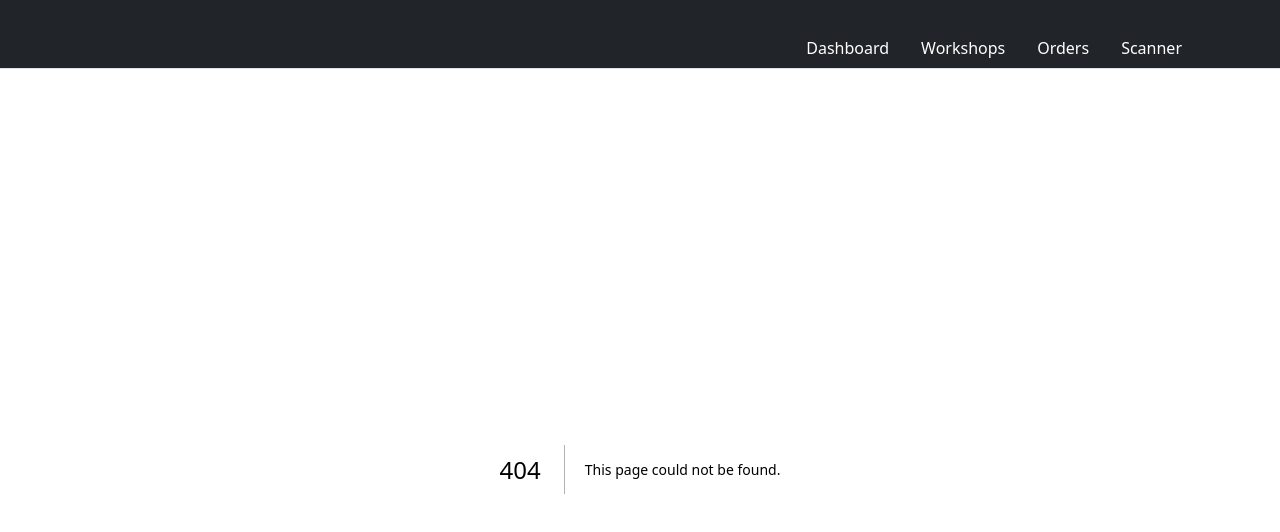
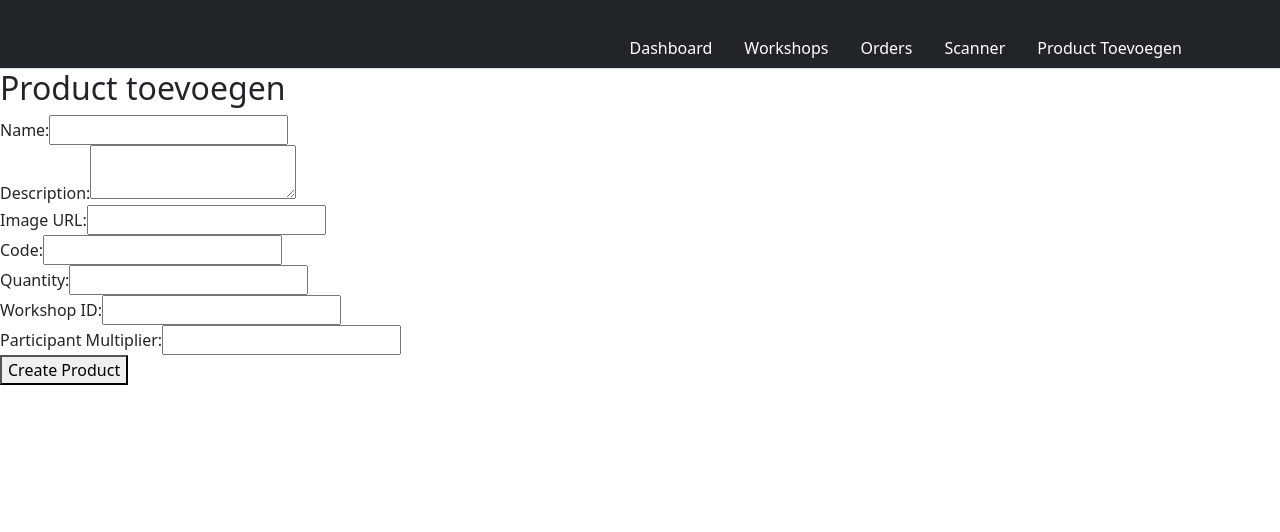
Before and after one commit to studentThomas/Skoolworkshop-WEB, a Next.js app: page /productToevoegen in a window 1280 px wide. Before the commit this address had no page. Shown: the top 532 px of the page. Built offline with nearby package versions, Linux system fonts and the light colour scheme.

Commit message:
Added product toevoegen

```diff
--- /dev/null
+++ b/app/productToevoegen/ProductForm.jsx
@@ -0,0 +1,136 @@
+"use client";
+import React, { useState } from "react";
+
+function ProductForm({ onProductCreated }) {
+  const [name, setName] = useState("");
+  const [description, setDescription] = useState("");
+  const [image, setImage] = useState("");
+  const [code, setCode] = useState("");
+  const [quantity, setQuantity] = useState("");
+  const [workshopId, setWorkshopId] = useState("");
+  const [participantMultiplier, setParticipantMultiplier] = useState("");
+  const [message, setMessage] = useState("");
+
+  const handleSubmit = async (event) => {
+    event.preventDefault();
+
+    try {
+      const response = await fetch(
+        "https://skoolworkshop.up.railway.app/api/product",
+        {
+          method: "POST",
+          headers: {
+            "Content-Type": "application/json",
+          },
+          body: JSON.stringify({
+            name,
+            description,
+            image,
+            code,
+            quantity,
+            workshopId,
+            participantMultiplier,
+          }),
+        }
+      );
+
+      if (response.ok) {
+        console.log("Product added successfully!");
+        setMessage("Product added successfully!");
+        // Reset form fields
+        setName("");
+        setDescription("");
+        setImage("");
+        setCode("");
+        setQuantity("");
+        setWorkshopId("");
+        setParticipantMultiplier("");
+        // Trigger callback function
+        onProductCreated();
+      } else {
+        console.error("Failed to add product");
+        setMessage("Failed to add product");
+      }
+    } catch (error) {
+      console.error("Error:", error);
+      setMessage(
+        "An error occurred while adding the product: " + error.message
+      );
+    }
+  };
+
+  return (
+    <div>
+      <h2>Product toevoegen</h2>
+      <form onSubmit={handleSubmit}>
+        <label>
+          Name:
+          <input
+            type="text"
+            value={name}
+            onChange={(event) => setName(event.target.value)}
+          />
+        </label>
+        <br />
+        <label>
+          Description:
+          <textarea
+            value={description}
+            onChange={(event) => setDescription(event.target.value)}
+          />
+        </label>
+        <br />
+        <label>
+          Image URL:
+          <input
+            type="text"
+            value={image}
+            onChange={(event) => setImage(event.target.value)}
+          />
+        </label>
+        <br />
+        <label>
+          Code:
+          <input
+            type="text"
+            value={code}
+            onChange={(event) => setCode(event.target.value)}
+          />
+        </label>
+        <br />
+        <label>
+          Quantity:
+          <input
+            type="number"
+            value={quantity}
+            onChange={(event) => setQuantity(event.target.value)}
+          />
+        </label>
+        <br />
+        <label>
+          Workshop ID:
+          <input
+            type="text"
+            value={workshopId}
+            onChange={(event) => setWorkshopId(event.target.value)}
+          />
+        </label>
+        <br />
+        <label>
+          Participant Multiplier:
+          <input
+            type="number"
+            step="0.1"
+            value={participantMultiplier}
+            onChange={(event) => setParticipantMultiplier(event.target.value)}
+          />
+        </label>
+        <br />
+        <button type="submit">Create Product</button>
+      </form>
+      {message && <p>{message}</p>}
+    </div>
+  );
+}
+
+export default ProductForm;
--- /dev/null
+++ b/app/productToevoegen/page.jsx
@@ -0,0 +1,18 @@
+'use client';
+import React from 'react';
+import ProductForm from './ProductForm';
+
+function AddProductPage() {
+  const handleProductCreated = () => {
+    console.log('Product succesvol toegevoegd!');
+    // Perform any additional actions or state updates here
+  };
+
+  return (
+    <div>
+      <ProductForm onProductCreated={handleProductCreated} />
+    </div>
+  );
+}
+
+export default AddProductPage;
--- a/app/workshops/[workshop]/page.tsx
+++ b/app/workshops/[workshop]/page.tsx
@@ -47,7 +47,7 @@ function Product({ product, params }: any) {
     <Link href={`/workshops/${workshopId}/${Id}`}>
       <div
         className={`card shadow-sm border-3 border-red-500 ${
-          Quantity < 0 ? 'border-danger' : ''
+          Quantity <= 0 ? 'border-danger' : ''
         }`}
       >
         <img
@@ -66,7 +66,7 @@ function Product({ product, params }: any) {
                 Delete
               </button>
             </div>
-            <h5 className={` ${Quantity < 0 ? 'text-danger' : ''}`}>
+            <h5 className={` ${Quantity <= 0 ? 'text-danger' : ''}`}>
               {Quantity}
             </h5>
           </div>
--- a/app/workshops/page.tsx
+++ b/app/workshops/page.tsx
@@ -88,7 +88,7 @@ function WorkshopCard({ workshop }: { workshop: any }) {
       <div className="card shadow-sm">
         <img
           src={Image}
-          className="card-img-top workshop-image"
+          className="card-img-top workshop-image img-fluid"
           alt="Workshop Image"
         />
         <div className="card-body">
--- a/components/Nav.tsx
+++ b/components/Nav.tsx
@@ -1,48 +1,84 @@
-import 'bootstrap/dist/css/bootstrap.min.css';
+import "bootstrap/dist/css/bootstrap.min.css";
 
 export default function Nav() {
   return (
     <header>
-        <div className="px-3  text-bg-dark border-bottom" >
+      <div className="px-3  text-bg-dark border-bottom">
         <div className="container">
           <div className="d-flex flex-wrap align-items-center justify-content-center justify-content-lg-start">
-              <a href="/" className="d-flex align-items-center my-2 my-lg-0 me-lg-auto text-white text-decoration-none">
-                <svg className="bi me-2" width="40" height="32" role="img" aria-label="Bootstrap">
-                  <use xlinkHref="#bootstrap"/>
+            <a
+              href="/"
+              className="d-flex align-items-center my-2 my-lg-0 me-lg-auto text-white text-decoration-none"
+            >
+              <svg
+                className="bi me-2"
+                width="40"
+                height="32"
+                role="img"
+                aria-label="Bootstrap"
+              >
+                <use xlinkHref="#bootstrap" />
               </svg>
             </a>
 
             <ul className="nav col-12 col-lg-auto my-2 justify-content-center my-md-0 text-small">
               <li>
                 <a href="/" className="nav-link text-white">
-                  <svg className="bi d-block mx-auto mb-1" width="24" height="24">
-                      <use xlinkHref="#table"/>
+                  <svg
+                    className="bi d-block mx-auto mb-1"
+                    width="24"
+                    height="24"
+                  >
+                    <use xlinkHref="#table" />
                   </svg>
                   Dashboard
                 </a>
               </li>
               <li>
                 <a href="/workshops" className="nav-link text-white">
-                    <svg className="bi d-block mx-auto mb-1" width="24" height="24">
-                      <use xlinkHref="#table"/>
+                  <svg
+                    className="bi d-block mx-auto mb-1"
+                    width="24"
+                    height="24"
+                  >
+                    <use xlinkHref="#table" />
                   </svg>
                   Workshops
                 </a>
               </li>
               <li>
                 <a href="#" className="nav-link text-white">
-                    <svg className="bi d-block mx-auto mb-1" width="24" height="24">
-                      <use xlinkHref="#grid"/>
+                  <svg
+                    className="bi d-block mx-auto mb-1"
+                    width="24"
+                    height="24"
+                  >
+                    <use xlinkHref="#grid" />
                   </svg>
                   Orders
                 </a>
               </li>
               <li>
                 <a href="/scanner" className="nav-link text-white">
-                    <svg className="bi d-block mx-auto mb-1" width="24" height="24">
-                      <use xlinkHref="#people-circle"/>
+                  <svg
+                    className="bi d-block mx-auto mb-1"
+                    width="24"
+                    height="24"
+                  >
+                    <use xlinkHref="#people-circle" />
                   </svg>
                   Scanner
+                </a>
+              </li>
+              <li>
+                <a href="/productToevoegen" className="nav-link text-white">
+                  <svg
+                  className="bi d-block mx-auto mb-1"
+                  width="24"
+                  height="24">
+                    <use xlinkHref="#people-circle" />
+                  </svg>
+                  Product Toevoegen
                 </a>
               </li>
             </ul>
--- a/css/workshop.css
+++ b/css/workshop.css
@@ -1,3 +1,8 @@
+html {
+    overflow-y: scroll;
+  }
+
+
 .product-detailimage {
   width: 200px;
   height: 100%;
@@ -20,8 +25,9 @@
 }
 
 .workshop-image {
+    width: 100%;
     height: 250px;
-    width: 100%;
+    object-fit: cover;
 }
 
   .input-container {
```
Also changed, not shown: app/workshops/[workshop]/[product]/page.tsx (+5 -5 lines). Lines whose indentation alone changed are shown as unchanged.
